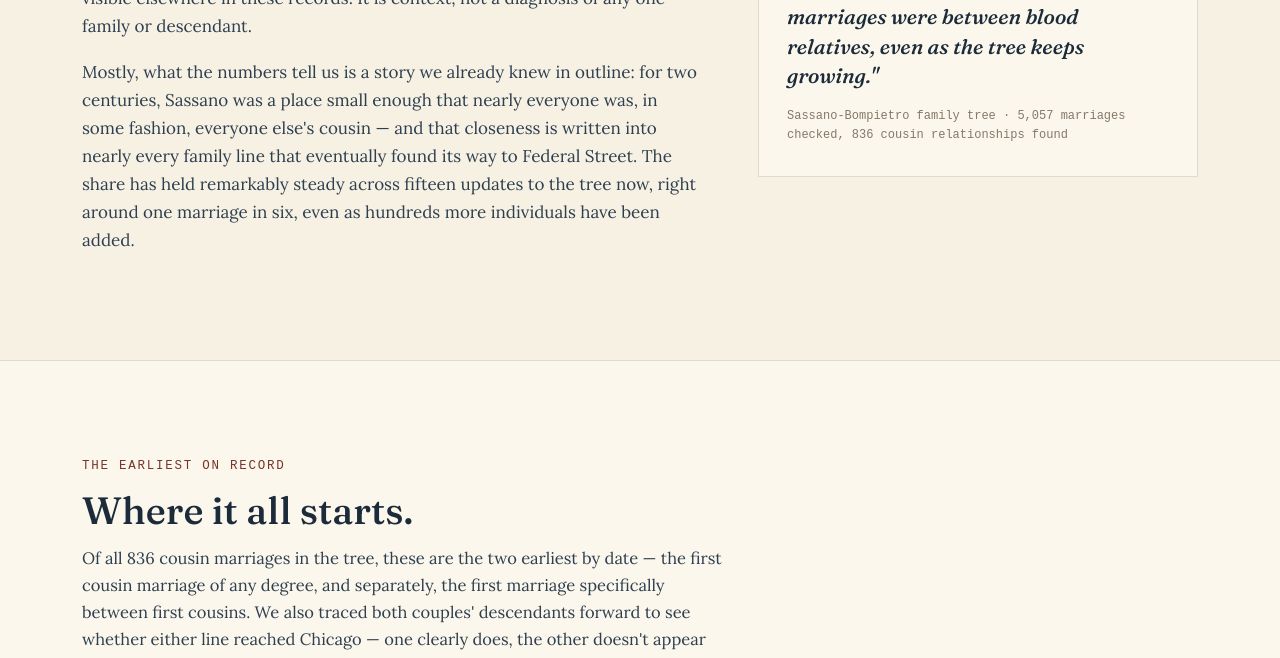
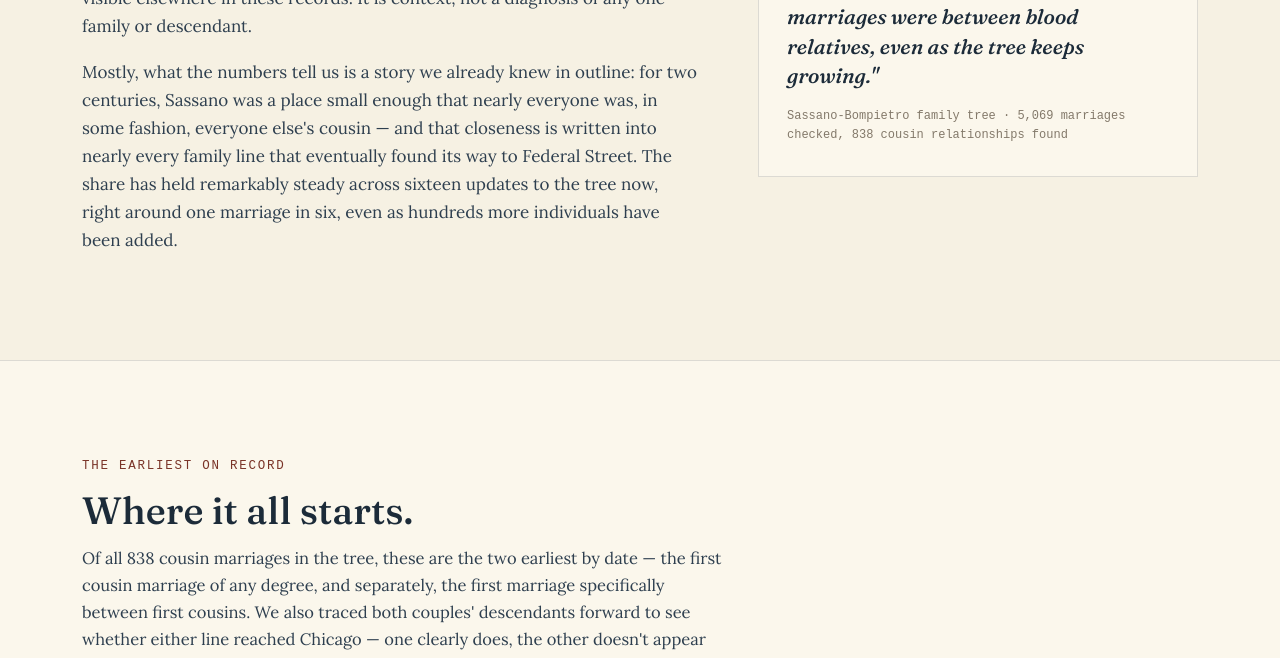
Before and after one commit to johncavallone/sassanochicago, a Jekyll site: the page built from sassano-marriages.html, in a window 1280 px wide and 1400 px high, scrolled down 2110 px. Shown: the part 199-857 px from the top of the window. Built offline with Jekyll 4.4.1, drawn with Linux system fonts in a browser that asks for light colours; some web fonts are replaced; some of the changed text lies outside the part shown.

Commit message:
Add files via upload

```diff
--- a/index.html
+++ b/index.html
@@ -27,7 +27,7 @@ description: >-
 
 <div class="stats">
   <div class="stats-inner">
-    <div class="stat"><span class="num">24,922</span><span class="cap">Individuals traced</span></div>
+    <div class="stat"><span class="num">24,973</span><span class="cap">Individuals traced</span></div>
     <div class="stat"><span class="num">97</span><span class="cap">Founding Federal St. couples</span></div>
     <div class="stat"><span class="num">1644</span><span class="cap">Earliest parish record</span></div>
     <div class="stat"><span class="num">66</span><span class="cap">Years of continuous migration</span></div>
--- a/sassano-marriages.html
+++ b/sassano-marriages.html
@@ -8,14 +8,14 @@ description: >-
 ---
 
 <div class="page-header">
-  <span class="eyebrow">836 of 5,057 traceable marriages · 1770s–1961</span>
+  <span class="eyebrow">838 of 5,069 traceable marriages · 1770s–1961</span>
   <h1>Marrying close to home.</h1>
   <p class="lede">What the full family tree reveals about cousin marriage in Sassano — and how far it reached, all the way to Federal Street. Updated as new records are added to the tree.</p>
 </div>
 
 <div class="stats">
   <div class="stats-inner">
-    <div class="stat"><span class="num">836</span><span class="cap">Cousin marriages found</span></div>
+    <div class="stat"><span class="num">838</span><span class="cap">Cousin marriages found</span></div>
     <div class="stat"><span class="num">478</span><span class="cap">Multi-generational cases</span></div>
     <div class="stat"><span class="num">105</span><span class="cap">Connect to Chicago</span></div>
     <div class="stat"><span class="num">1 in 6</span><span class="cap">Of all traceable marriages</span></div>
@@ -27,11 +27,11 @@ description: >-
     <div class="prose">
       <p>Anyone who has spent time in the parish books of San Giovanni Evangelista learns the same lesson we did while indexing them: in a town the size of Sassano, tucked in the hills 95 miles southeast of Naples, everyone eventually married a relative. Not out of scandal, but out of geography. For centuries the town's marriageable population was, quite literally, whoever lived within walking distance — and more often than not, that meant a cousin.</p>
 
-      <p>Using the full Sassano-Bompietro family tree — now nearly 25,000 individuals and 6,435 families as new records keep getting indexed — we set out to see just how common this really was, and whether it followed the Sassanesi all the way to Federal Street.</p>
+      <p>Using the full Sassano-Bompietro family tree — now nearly 25,000 individuals and 6,446 families as new records keep getting indexed — we set out to see just how common this really was, and whether it followed the Sassanesi all the way to Federal Street.</p>
 
       <p>It did, and more than we expected.</p>
 
-      <p>Of the 5,057 marriages in the tree where both spouses' parentage could be traced, <b>836 — better than one in six — were between blood relatives</b> close enough to identify: first cousins, second cousins, third cousins, or fourth cousins, some with a generation's remove between them.</p>
+      <p>Of the 5,069 marriages in the tree where both spouses' parentage could be traced, <b>838 — better than one in six — were between blood relatives</b> close enough to identify: first cousins, second cousins, third cousins, or fourth cousins, some with a generation's remove between them.</p>
 
       <p>What surprised us more was how often it repeated. <b>478 people in the tree are both the child of a cousin marriage and went on to marry a cousin themselves</b> — three, sometimes four consecutive generations of the same two family lines marrying back into each other, rather than a single instance diluted by outside blood.</p>
 
@@ -43,12 +43,12 @@ description: >-
 
       <p>It's worth a brief, honest word on what that can mean medically. Modern genetics tells us that closely related couples have a somewhat higher chance of passing the same rare gene to a child, nudging the risk of certain inherited conditions upward — for first cousins, roughly from a general-population baseline of 3–4% to something closer to 4–6%. The effect fades quickly with distance; second, third, and fourth cousins are genetically close to unrelated pairs. Where it can matter more is exactly the pattern we found here — the same two lines intermarrying across several generations running — which is one thread, among several including poverty, poor sanitation, and limited medical care, that may help explain the high rate of infant and child death visible elsewhere in these records. It is context, not a diagnosis of any one family or descendant.</p>
 
-      <p>Mostly, what the numbers tell us is a story we already knew in outline: for two centuries, Sassano was a place small enough that nearly everyone was, in some fashion, everyone else's cousin — and that closeness is written into nearly every family line that eventually found its way to Federal Street. The share has held remarkably steady across fifteen updates to the tree now, right around one marriage in six, even as hundreds more individuals have been added.</p>
+      <p>Mostly, what the numbers tell us is a story we already knew in outline: for two centuries, Sassano was a place small enough that nearly everyone was, in some fashion, everyone else's cousin — and that closeness is written into nearly every family line that eventually found its way to Federal Street. The share has held remarkably steady across sixteen updates to the tree now, right around one marriage in six, even as hundreds more individuals have been added.</p>
     </div>
     <div class="pullcard">
       <span class="eyebrow">By the numbers</span>
       <blockquote>"Better than one in six traceable marriages were between blood relatives, even as the tree keeps growing."</blockquote>
-      <div class="attrib">Sassano-Bompietro family tree · 5,057 marriages checked, 836 cousin relationships found</div>
+      <div class="attrib">Sassano-Bompietro family tree · 5,069 marriages checked, 838 cousin relationships found</div>
     </div>
   </div>
 </section>
@@ -59,7 +59,7 @@ description: >-
       <div>
         <span class="eyebrow">The earliest on record</span>
         <h2>Where it all starts.</h2>
-        <p>Of all 836 cousin marriages in the tree, these are the two earliest by date — the first cousin marriage of any degree, and separately, the first marriage specifically between first cousins. We also traced both couples' descendants forward to see whether either line reached Chicago — one clearly does, the other doesn't appear to.</p>
+        <p>Of all 838 cousin marriages in the tree, these are the two earliest by date — the first cousin marriage of any degree, and separately, the first marriage specifically between first cousins. We also traced both couples' descendants forward to see whether either line reached Chicago — one clearly does, the other doesn't appear to.</p>
       </div>
     </div>
     <div class="card-grid">
@@ -84,7 +84,7 @@ description: >-
         </div>
       </div>
     </div>
-    <p style="margin-top:20px; color:var(--stone); font-family:'Spectral Mono',monospace; font-size:13px;">Based on the 819 cousin marriages with a recorded date (17 more are confirmed cousin pairs with no marriage date at all — none of them involve anyone born early enough to plausibly predate 1772).</p>
+    <p style="margin-top:20px; color:var(--stone); font-family:'Spectral Mono',monospace; font-size:13px;">Based on the 821 cousin marriages with a recorded date (17 more are confirmed cousin pairs with no marriage date at all — none of them involve anyone born early enough to plausibly predate 1772).</p>
   </div>
 </section>
 
@@ -93,7 +93,7 @@ description: >-
     <div class="section-head">
       <div>
         <span class="eyebrow">The full breakdown</span>
-        <h2>All 836, by relationship.</h2>
+        <h2>All 838, by relationship.</h2>
       </div>
       <a href="{{ '/assets/downloads/Sassano_Cousin_Marriages.xlsx' | relative_url }}" class="btn btn-primary">Download full workbook (.xlsx)</a>
     </div>
@@ -108,20 +108,20 @@ description: >-
         </tr>
       </thead>
       <tbody>
-        <tr><td class="strong">1st cousins</td><td>Grandparent</td><td class="mono">19</td><td class="mono">0.38%</td></tr>
+        <tr><td class="strong">1st cousins</td><td>Grandparent</td><td class="mono">20</td><td class="mono">0.39%</td></tr>
         <tr><td class="strong">1st cousins, once removed</td><td>Grandparent / great-grandparent</td><td class="mono">15</td><td class="mono">0.30%</td></tr>
         <tr><td class="strong">1st cousins, twice removed</td><td>Grandparent / great-great-grandparent</td><td class="mono">1</td><td class="mono">0.02%</td></tr>
         <tr><td class="strong">2nd cousins</td><td>Great-grandparent</td><td class="mono">70</td><td class="mono">1.38%</td></tr>
-        <tr><td class="strong">2nd cousins, once removed</td><td>Great-grandparent / great-great-grandparent</td><td class="mono">66</td><td class="mono">1.31%</td></tr>
+        <tr><td class="strong">2nd cousins, once removed</td><td>Great-grandparent / great-great-grandparent</td><td class="mono">66</td><td class="mono">1.30%</td></tr>
         <tr><td class="strong">2nd cousins, twice removed</td><td>Great-grandparent / gg-great-grandparent</td><td class="mono">7</td><td class="mono">0.14%</td></tr>
-        <tr><td class="strong">3rd cousins</td><td>Great-great-grandparent</td><td class="mono">183</td><td class="mono">3.62%</td></tr>
-        <tr><td class="strong">3rd cousins, once removed</td><td>Great-great-grandparent / gg-great-grandparent</td><td class="mono">209</td><td class="mono">4.13%</td></tr>
-        <tr><td class="strong">4th cousins</td><td>Great-great-great-grandparent</td><td class="mono">266</td><td class="mono">5.26%</td></tr>
-        <tr style="border-top:2px solid var(--ink);"><td class="strong">Total</td><td></td><td class="mono strong">836</td><td class="mono strong">16.53%</td></tr>
+        <tr><td class="strong">3rd cousins</td><td>Great-great-grandparent</td><td class="mono">183</td><td class="mono">3.61%</td></tr>
+        <tr><td class="strong">3rd cousins, once removed</td><td>Great-great-grandparent / gg-great-grandparent</td><td class="mono">209</td><td class="mono">4.12%</td></tr>
+        <tr><td class="strong">4th cousins</td><td>Great-great-great-grandparent</td><td class="mono">267</td><td class="mono">5.27%</td></tr>
+        <tr style="border-top:2px solid var(--ink);"><td class="strong">Total</td><td></td><td class="mono strong">838</td><td class="mono strong">16.53%</td></tr>
       </tbody>
     </table>
 
-    <h3 style="font-family:'Lora',serif; font-weight:600; font-size:19px; margin-bottom:14px;">All 19 first-cousin marriages</h3>
+    <h3 style="font-family:'Lora',serif; font-weight:600; font-size:19px; margin-bottom:14px;">All 20 first-cousin marriages</h3>
     <table class="rec-table">
       <thead>
         <tr>
@@ -135,27 +135,28 @@ description: >-
         <tr><td class="strong">Vincenzo Galatro</td><td>Concetta di Miele</td><td class="mono">1 FEB 1886</td><td>Francesco Antonio di Miele</td></tr>
         <tr><td class="strong">Giovanni Setaro</td><td>Antonia d'Amato</td><td class="mono">10 JUN 1862</td><td>Giovanni Setaro</td></tr>
         <tr><td class="strong">Antonio Ferro</td><td>Rosa Calandriello</td><td class="mono">14 JAN 1907</td><td>Francesco Antonio Russo</td></tr>
-        <tr><td class="strong">Vito di Stefano</td><td>Antonia di Brizzi</td><td class="mono">15 MAR 1877</td><td>Antonia Rubino</td></tr>
+        <tr><td class="strong">Vito di Stefano</td><td>Antonia di Brizzi</td><td class="mono">15 MAR 1877</td><td>Giuseppe di Brizzi</td></tr>
+        <tr><td class="strong">Giovanni Rubino</td><td>Gaetana d'Alessio</td><td class="mono">16 FEB 1871</td><td>Cherubina Maria Benvenga</td></tr>
         <tr><td class="strong">Giovanni Antonio Pizzi</td><td>Josephine Fernino</td><td class="mono">16 JUN 1928</td><td>Giovanni Pizzi</td></tr>
-        <tr><td class="strong">Antonio Di Miele</td><td>Paolina Arenare</td><td class="mono">19 AUG 1929</td><td>Antonia Setaro</td></tr>
+        <tr><td class="strong">Antonio Di Miele</td><td>Paolina Arenare</td><td class="mono">19 AUG 1929</td><td>Gaetano d'Alessio</td></tr>
         <tr><td class="strong">Giovanni di Bella</td><td>Rosaria Grucci</td><td class="mono">19 DEC 1891</td><td>Matteo Paolo Quagliano</td></tr>
-        <tr><td class="strong">Giuseppe Videtta</td><td>Rosaria Calandriello</td><td class="mono">19 MAY 1862</td><td>Rosario Calandriello</td></tr>
-        <tr><td class="strong">Francesco Ferro</td><td>Rosa Ferro</td><td class="mono">2 FEB 1895</td><td>Domenico Cavallone</td></tr>
-        <tr><td class="strong">Giovanni Luzzi</td><td>Giustina d'Onza</td><td class="mono">23 SEP 1939</td><td>Giustina Pinto</td></tr>
+        <tr><td class="strong">Giuseppe Videtta</td><td>Rosaria Calandriello</td><td class="mono">19 MAY 1862</td><td>Rosaria Maria Pellegrino</td></tr>
+        <tr><td class="strong">Francesco Ferro</td><td>Rosa Ferro</td><td class="mono">2 FEB 1895</td><td>Francesco Ferro</td></tr>
+        <tr><td class="strong">Giovanni Luzzi</td><td>Giustina d'Onza</td><td class="mono">23 SEP 1939</td><td>Giovanni Arnone</td></tr>
         <tr><td class="strong">Orlando Arnone</td><td>Rosa Burzo</td><td class="mono">24 JAN 1893</td><td>Francesco Antonio Orlando Burzo</td></tr>
-        <tr><td class="strong">Gaetano Trotta</td><td>Arcangela Arnone</td><td class="mono">24 SEP 1898</td><td>Vito Trotta</td></tr>
+        <tr><td class="strong">Gaetano Trotta</td><td>Arcangela Arnone</td><td class="mono">24 SEP 1898</td><td>Rosaria D'Amato</td></tr>
         <tr><td class="strong">Domenico Laveglia</td><td>Maria Cavallone</td><td class="mono">27 AUG 1892</td><td>Giustina Petrizzo</td></tr>
         <tr><td class="strong">Michele di Stefano</td><td>Filomena d'Onza</td><td class="mono">27 SEP 1901</td><td>Michele di Stefano</td></tr>
-        <tr><td class="strong">Carmine Romaniello</td><td>Agnese Consorto</td><td class="mono">3 JUL 1775</td><td>Costanzia Russo</td></tr>
-        <tr><td class="strong">Felice Trotta</td><td>Maria Arnone</td><td class="mono">30 APR 1892</td><td>Vito Trotta</td></tr>
+        <tr><td class="strong">Carmine Romaniello</td><td>Agnese Consorto</td><td class="mono">3 JUL 1775</td><td>Pietro Romaniello</td></tr>
+        <tr><td class="strong">Felice Trotta</td><td>Maria Arnone</td><td class="mono">30 APR 1892</td><td>Rosaria D'Amato</td></tr>
         <tr><td class="strong">Loreto Giovanni Battista di Brizzi</td><td>Maria Pinto</td><td class="mono">4 FEB 1824</td><td>Venezia Anna Latella</td></tr>
         <tr><td class="strong">Michele di Brizzi</td><td>Giustina Ciorciari</td><td class="mono">5 AUG 1937</td><td>Giustina Russo</td></tr>
-        <tr><td class="strong">Dominick Romanelli</td><td>Mina Zozzaro</td><td class="mono">ABT 1947</td><td>Michele Domenico Romanelli</td></tr>      </tbody>
+        <tr><td class="strong">Dominick Romanelli</td><td>Mina Zozzaro</td><td class="mono">ABT 1947</td><td>Maria Galatro</td></tr>      </tbody>
     </table>
-    <p style="margin:24px 0 40px; color:var(--stone); font-family:'Spectral Mono',monospace; font-size:13px;">Second cousin, third cousin, fourth cousin, and multi-generational detail (836 rows total, plus the Chicago cross-reference) available in the full downloadable workbook above.</p>
+    <p style="margin:24px 0 40px; color:var(--stone); font-family:'Spectral Mono',monospace; font-size:13px;">Second cousin, third cousin, fourth cousin, and multi-generational detail (838 rows total, plus the Chicago cross-reference) available in the full downloadable workbook above.</p>
 
     <div class="note-box">
-      Want to explore the underlying data yourself? See the <a href="http://sites.rootsmagic.com/Sassano-Chicago/" target="_blank" rel="noopener" style="color:var(--brick);">Sassano–Chicago Pedigree Tree</a>, the full 24,922-individual RootsMagic tree this analysis is drawn from.
+      Want to explore the underlying data yourself? See the <a href="http://sites.rootsmagic.com/Sassano-Chicago/" target="_blank" rel="noopener" style="color:var(--brick);">Sassano–Chicago Pedigree Tree</a>, the full 24,973-individual RootsMagic tree this analysis is drawn from.
     </div>
   </div>
 </section>
```
Also changed, not shown: family-alliances.html (+27 -27 lines), longevity.html (+4 -4 lines), records.html (+15 -15 lines), twins.html (+11 -9 lines), 1 other file.
